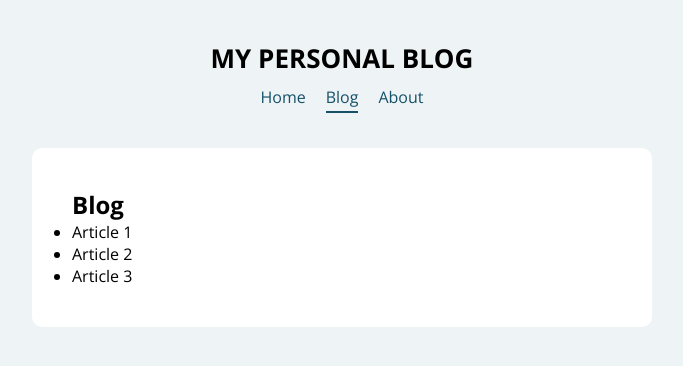
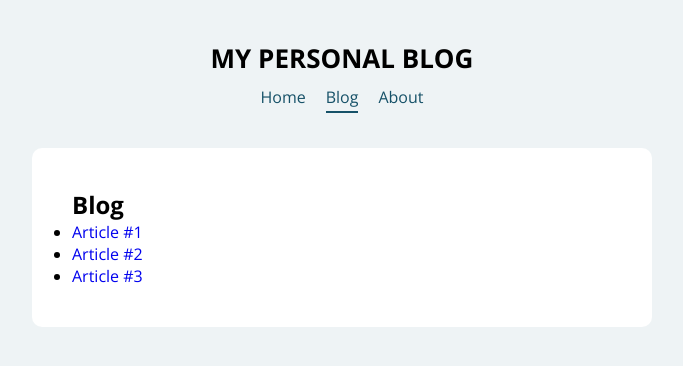
Before and after one commit to sleatherv/react_app_blog, a React (Create React App) app: page /blog in a window 1280 px wide. Shown: the top 366 px of the page, without its empty margins (298-981 px from the left). Built offline with nearby package versions, Linux system fonts and the light colour scheme.

Commit message:
Charging list of articles of blog

```diff
--- a/src/components/Blog.jsx
+++ b/src/components/Blog.jsx
@@ -1,13 +1,19 @@
-import React from 'react'
+import React from 'react';
+import { Link } from 'react-router-dom';
+import posts from '../data/posts';
 
 export default function Blog() {
     return (
         <div>
             <h2>Blog</h2>
             <ul>
-                <li>Article 1</li>
-                <li>Article 2</li>
-                <li>Article 3</li>
+                {posts.map(post => {
+                    return (
+                        <li key={post.id}>
+                            <Link to={`/post/${post.id}`}>{post.title}</Link>
+                        </li>
+                    );
+                })}
             </ul>
         </div>
     )
--- a/src/components/Home.jsx
+++ b/src/components/Home.jsx
@@ -1,5 +1,4 @@
 import React from 'react';
-import { Route } from 'react-router-dom';
 
 export default function Home() {
     return (
--- /dev/null
+++ b/src/data/posts.js
@@ -0,0 +1,19 @@
+const posts = [
+    {
+        id: 1,
+        title: 'Article #1',
+        text: 'This is my first article'
+    },
+    {
+        id: 2,
+        title: 'Article #2',
+        text: 'This is my second article'
+    },
+    {
+        id: 3,
+        title: 'Article #3',
+        text: 'This is my third article'
+    }
+];
+
+export default posts;
```
